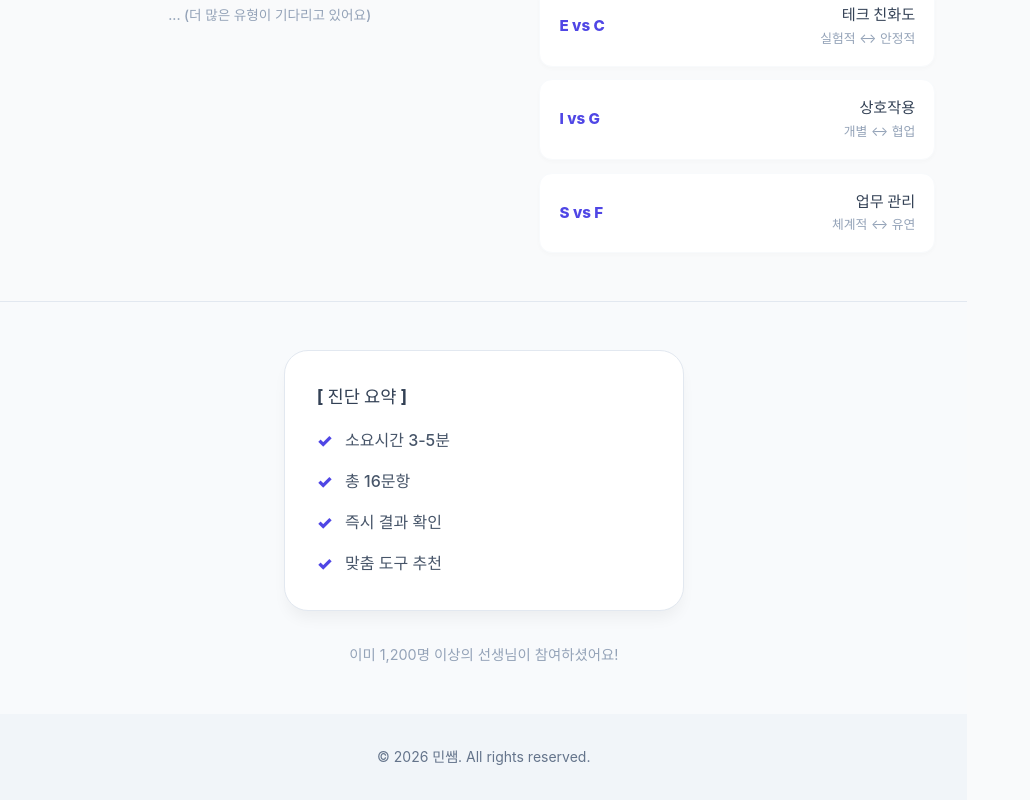
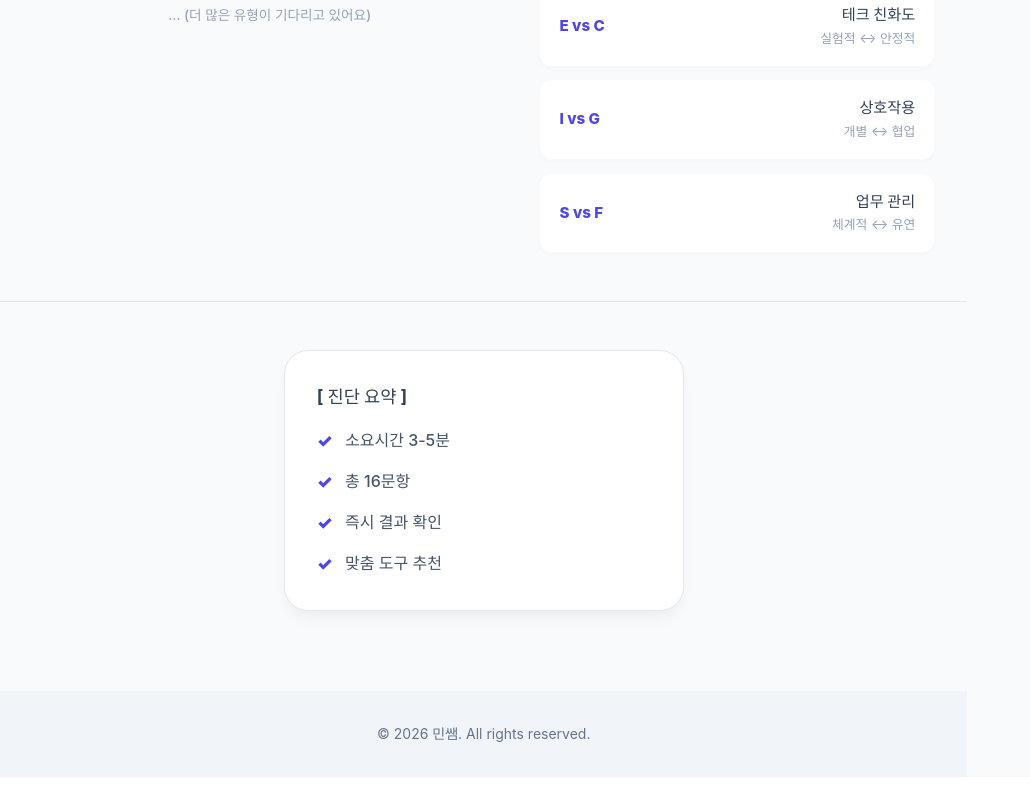
Before and after one commit to minsdiem/teacher-type-app, a React (Vite) app: page / in a window 1280 px wide. Shown: the part 831-1631 px from the top of the page, without its empty margins (0-1030 px from the left). After the commit the page ends 1608 px from the top, so only its background shows below. Built offline with nearby package versions, Linux system fonts and the light colour scheme; a web font is replaced by a local one.

Commit message:
용어 수정(TPEC) 및 추천 도구 확대(6개)

```diff
--- a/src/pages/HomePage.jsx
+++ b/src/pages/HomePage.jsx
@@ -346,7 +346,6 @@ function HomePage() {
             <li>맞춤 도구 추천</li>
           </CheckList>
         </SummaryBox>
-        <p style={{ color: '#94a3b8', fontSize: '0.9rem' }}>이미 1,200명 이상의 선생님이 참여하셨어요!</p>
       </SummarySection>
     </Container>
   );
```
